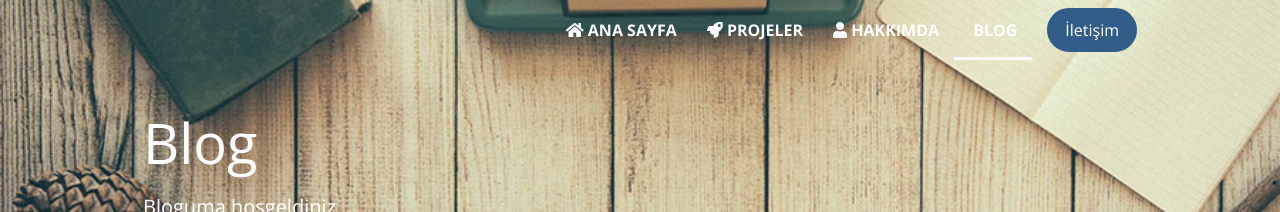
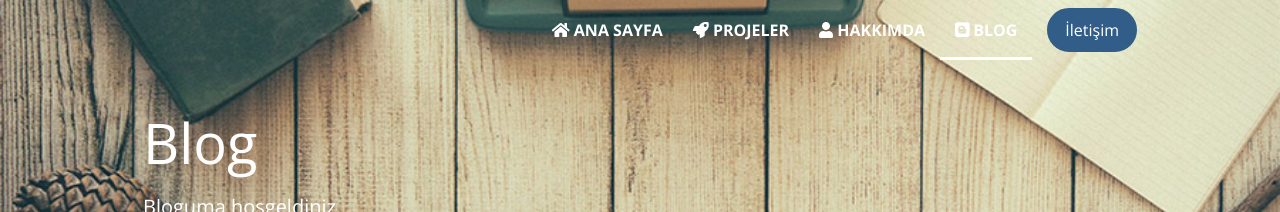
Before and after one commit to shrgrl/shrgrl.github.io, a Jekyll site: the page built from _pages/blog.html, in a window 1280 px wide. Shown: the top 212 px of the page. Built offline with Jekyll 4.4.1, drawn with Linux system fonts in a browser that asks for light colours.

Commit message:
Update blog.html

```diff
--- a/_pages/blog.html
+++ b/_pages/blog.html
@@ -8,7 +8,7 @@ heading: Blog
 sub-heading: Bloguma hoşgeldiniz...
 hero-color: 8b4513
 hero-image: 8
-font-awesome: fas fa-blog
+font-awesome: fab fa-blogger
 ---
 
 <div class="row">
```
